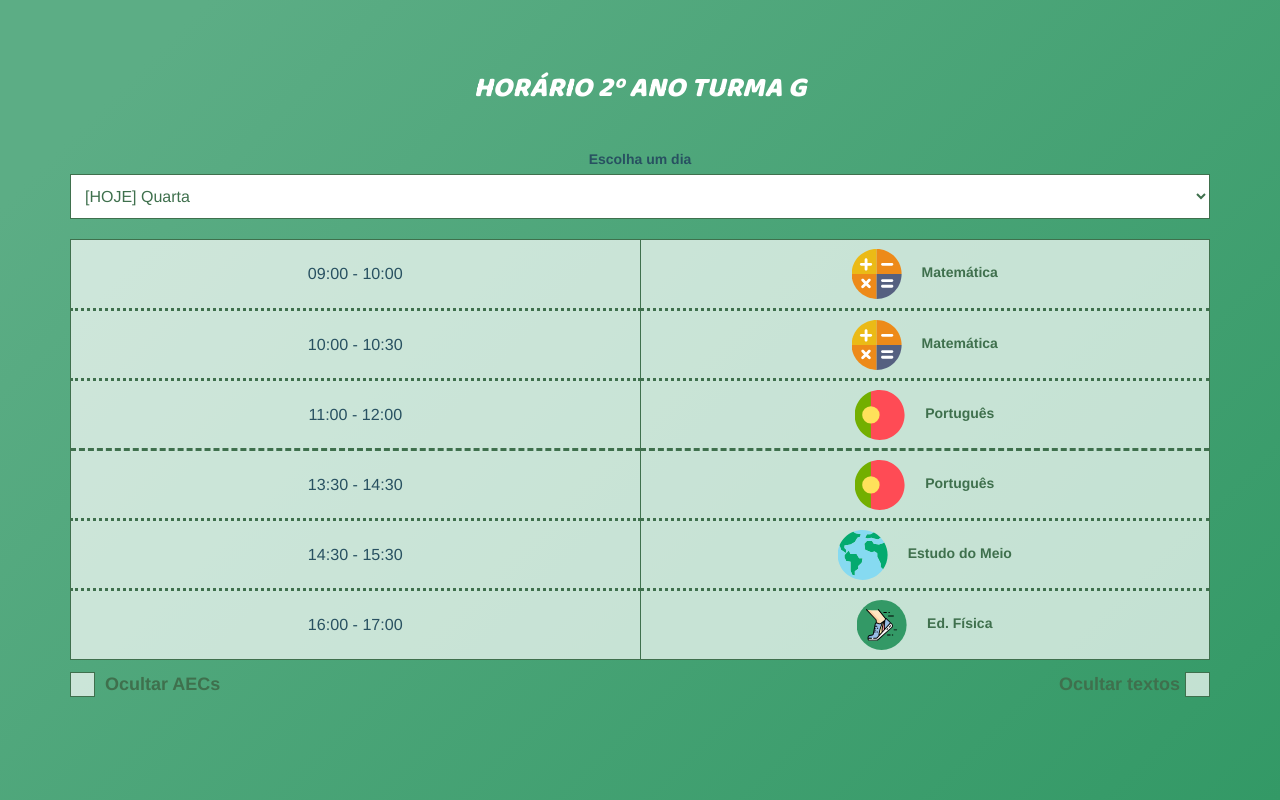
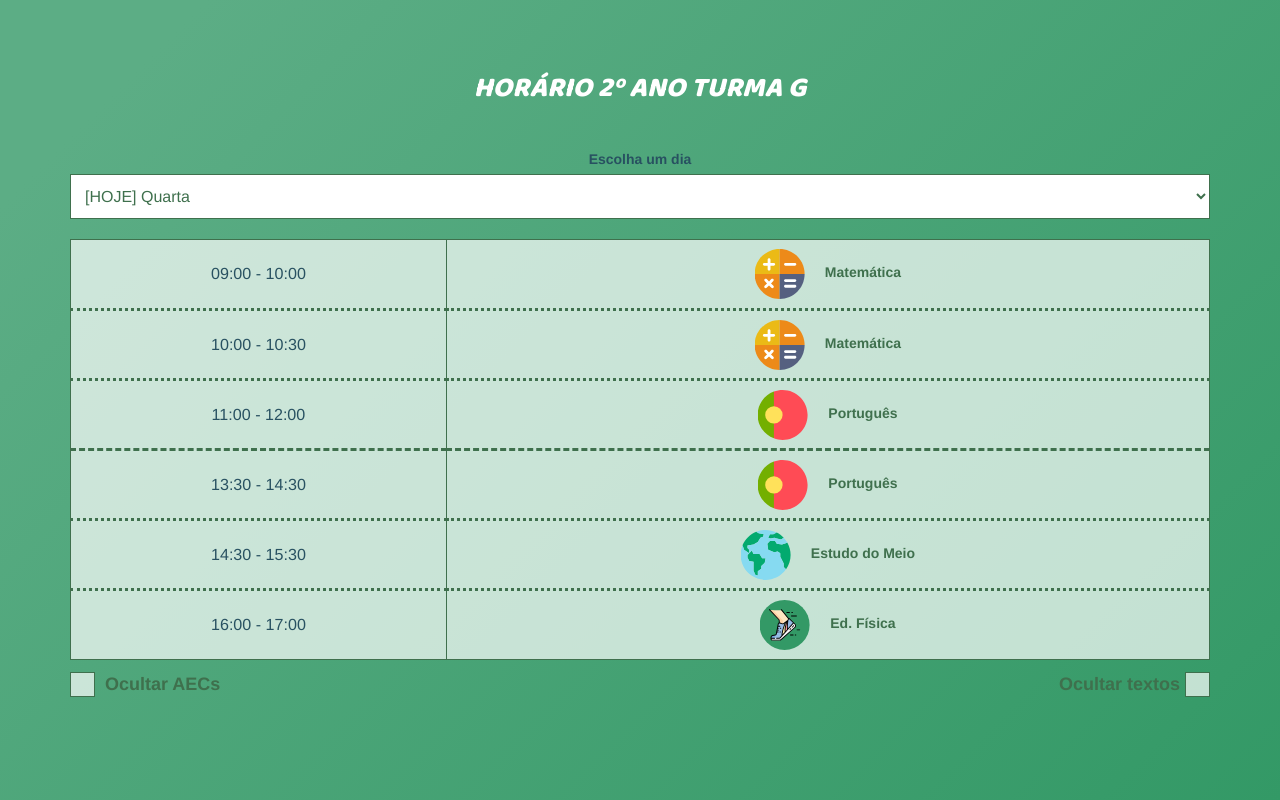
Before and after one commit to AfonsoFG/turma2g, a website: page index.html in a window 1280 px wide. Drawn offline with Linux system fonts and the light colour scheme.

Commit message:
Improve table column width

```diff
--- a/css/styles.css
+++ b/css/styles.css
@@ -81,6 +81,10 @@ table {
     border-collapse: collapse;
     background: rgba(255, 255, 255, 0.7);
     border: 1px solid #3F704D !important;
+}
+
+table tr td:first-child {
+    width: 33%
 }
 
 th, tr {
```
